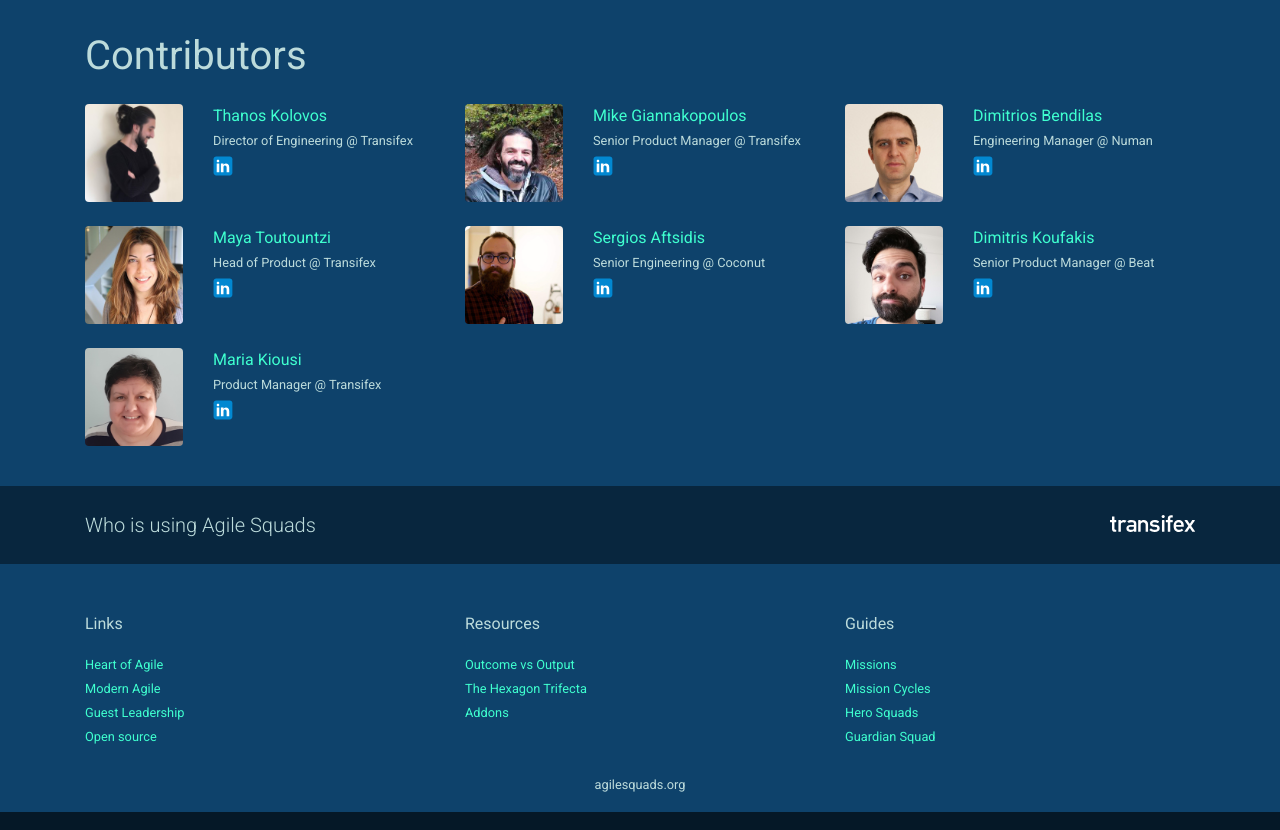
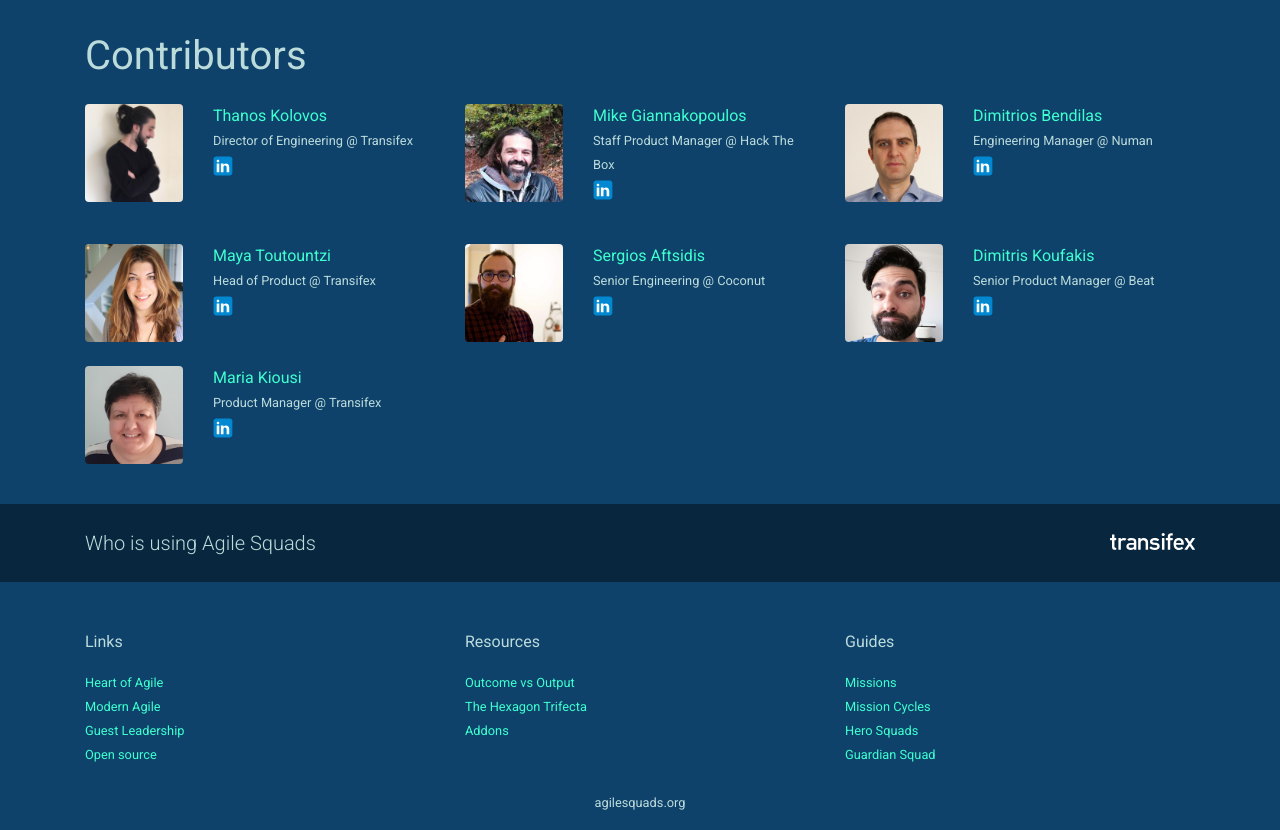
Before and after one commit to agilesquads/agilesquads.github.io, a website built with webpack: page src/html/index.html in a window 1280 px wide. Shown: the part 7040-7870 px from the top of the page. Built offline with nearby package versions, Linux system fonts and the light colour scheme.

Commit message:
Update role

```diff
--- a/src/html/partials/home/about.html
+++ b/src/html/partials/home/about.html
@@ -55,7 +55,7 @@
           <div class="col text-left">
             <p>
               <span class="text-primary">Mike Giannakopoulos</span><br>
-              <small>Senior Product Manager @ Transifex</small><br>
+              <small>Staff Product Manager @ Hack The Box</small><br>
               <a href="https://www.linkedin.com/in/mike-giannakopoulos-bb6a688/" target="_blank">
                 <img class="my-1" style="width: 20px;" src="../../../assets/linkedin.svg">
               </a>
```
